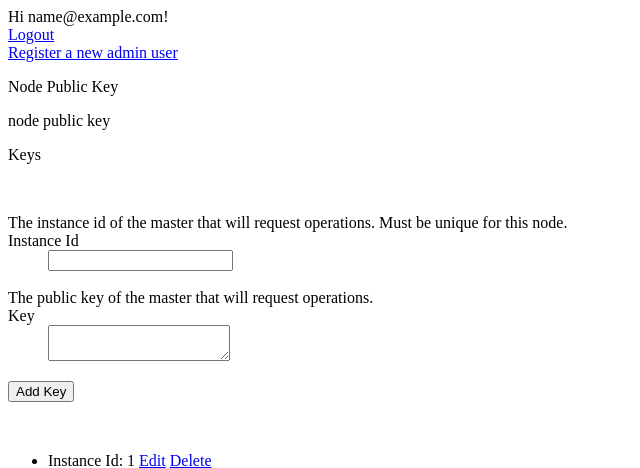
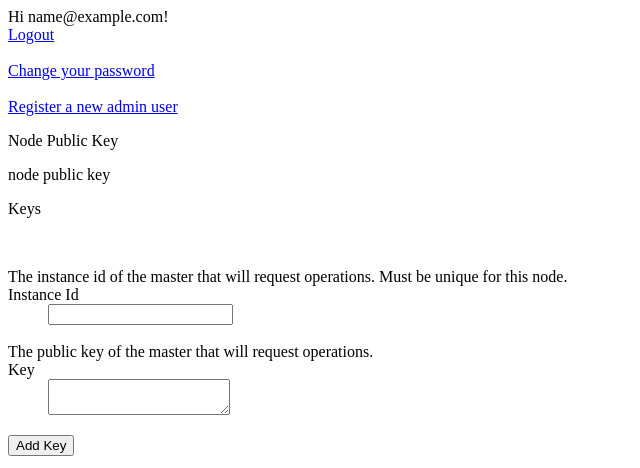
Before and after one commit to niclabs/tchsm-node-web-admin, a Flask app: page /keys in a window 1280 px wide. Shown: the top 468 px of the page, without its empty margins (0-640 px from the left). Run offline with Flask 2, Linux system fonts and the light colour scheme; a user stored in the database is signed in; tables that the repository leaves empty hold one stand-in row (values such as "Sample post"); some libraries are stand-ins or nearby versions.

Commit message:
Added form to change the user's password

```diff
--- a/nodeadmin/forms.py
+++ b/nodeadmin/forms.py
@@ -31,7 +31,19 @@ class KeyCreationForm(Form):
         validators.DataRequired()
     ])
 
+
 class KeyEditionForm(Form):
     key = TextAreaField('Key', [
         validators.DataRequired()
     ])
+
+
+class PasswordChangeForm(Form):
+    current_password = PasswordField('Current Password', [
+        validators.DataRequired()
+    ])
+    new_password = PasswordField('New Password', [
+        validators.DataRequired(),
+        validators.EqualTo('confirm', message='Passwords must match')
+    ])
+    confirm = PasswordField('Repeat Password')
--- a/nodeadmin/templates/keys.html
+++ b/nodeadmin/templates/keys.html
@@ -4,7 +4,9 @@
 
 Hi {{ current_user.email }}! <br>
 <a href={{url_for('logout')}}>Logout</a>
- <br>
+ <br><br>
+<a href={{url_for('change_password')}}>Change your password</a>
+<br><br>
 <a href={{url_for('register')}}>Register a new admin user</a>
 
 <p>Node Public Key</p>
--- a/nodeadmin/views.py
+++ b/nodeadmin/views.py
@@ -31,8 +31,26 @@ def login():
         return redirect(next or url_for('keys'))
     return render_template('login.html', form=form)
 
+@app.route('/change_password', methods=['GET', 'POST'])
+def change_password():
+    form = PasswordChangeForm(request.form)
+    if request.method == 'POST' and form.validate():
+        current_password = form.current_password.data
+        new_password = form.new_password.data
+        user = current_user
+        if not current_user.check_password(current_password):
+            flash('Invalid password', 'error')
+            return redirect(url_for('change_password'))
+        current_user.set_password(new_password)
+        db.session.add(user)
+        db.session.commit()
+        flash('User successfully updated')
+        return redirect(url_for('keys'))
+    return render_template('change_password.html', form=form)
+
 
 @app.route('/register', methods=['GET', 'POST'])
+@login_required
 def register():
     form = RegistrationForm(request.form)
     if request.method == 'POST' and form.validate():
@@ -41,8 +59,8 @@ def register():
         user = User(email, password)
         db.session.add(user)
         db.session.commit()
-        flash('User successfully registered')
-        return redirect(url_for('login'))
+        flash('User %s successfully registered' % email)
+        return redirect(url_for('keys'))
     return render_template('register.html', form=form)
 
 
@@ -105,6 +123,7 @@ def logout():
     logout_user()
     return redirect(url_for('login'))
 
+
 def user_owns_key(key_id):
     user = current_user
     key = Key.query.get_or_404(key_id)
```
Also changed, not shown: nodeadmin/templates/change_password.html (added, +13 -0 lines).
